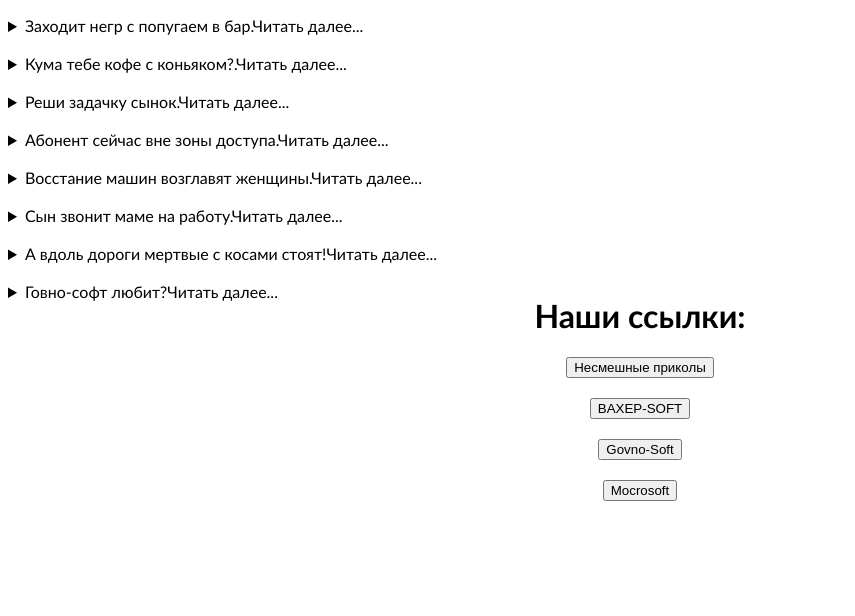
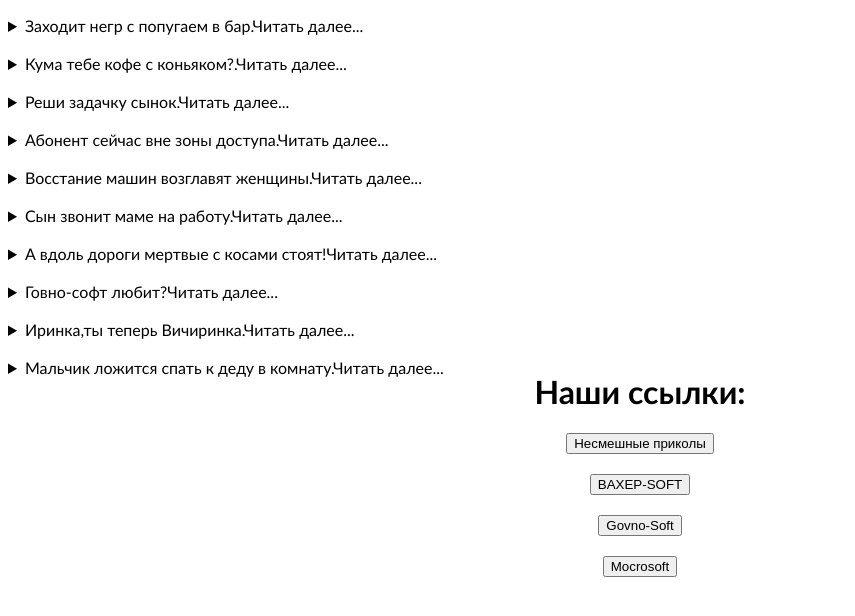
Before and after one commit to armmxz/Unfunny_jokes, a plain HTML site: page index.html in a window 1280 px wide. Shown: the part 162-778 px from the top of the page, without its empty margins (0-855 px from the left). Drawn offline with Linux system fonts and the light colour scheme.

Commit message:
index.html

```diff
--- a/index.html
+++ b/index.html
@@ -99,6 +99,25 @@
             Говно-софт любит?<br>
             Гоп-гоп-гоп-гоп<br>
     </details>
+    <br>
+    <details>
+        <summary>Иринка,ты теперь Вичиринка.Читать далее...</summary>
+        Иринка,ты теперь Вичиринка
+        Всмысле?
+        Дак ты же вичем болеешь..
+        : |
+    </details>
+    <br>
+    <details>
+        <summary>Мальчик ложится спать к деду в комнату.Читать далее...</summary>
+        Мальчик ложится спать к деду в комнату
+        Просыпается а зубов нет...
+        Спрашивает бабушку:
+        Где зубы мои? - Говорит Мальчик
+        У деда спроси - Отвечает бабушка
+        Спросил у деда и он..:
+        я тебе их пропердел :)))) - Говорит Дед
+    </details>
     <center>
         <br><br><br><br><br>
         <h1>Наши ссылки:</h1>
```
